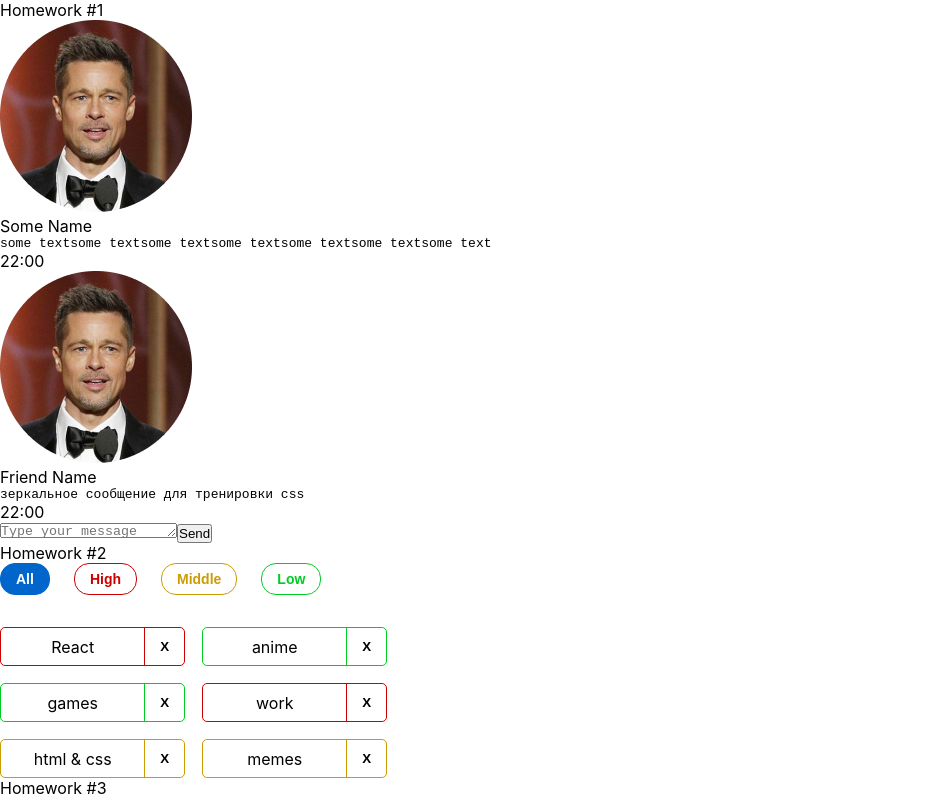
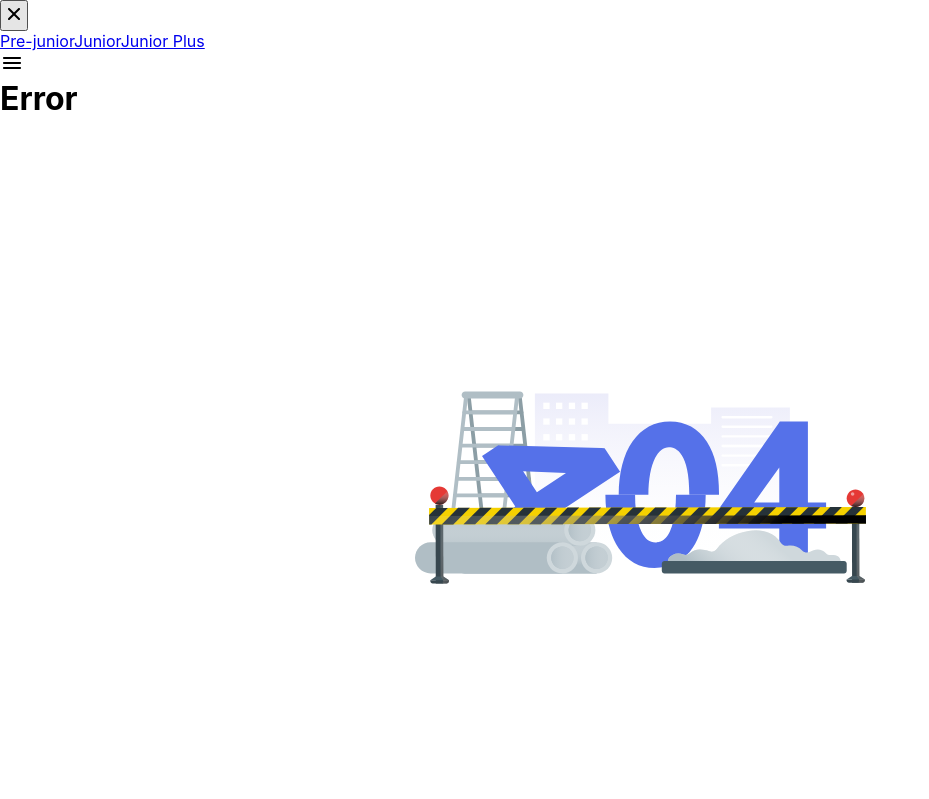
Before and after one commit to SchoolboyKreator/hws2-master, a React (Create React App) app: page /#/profile in a window 1280 px wide. Before the commit this address led to /#/pre-junior. Shown: the top 799 px of the page, without its empty margins (0-929 px from the left). Built offline with nearby package versions, Linux system fonts and the light colour scheme.

Commit message:
hw5 basic task done

```diff
--- a/src/s1-main/App.tsx
+++ b/src/s1-main/App.tsx
@@ -4,18 +4,19 @@
 import HW2 from "../s2-homeworks/hw02/HW2";
 import HW3 from "../s2-homeworks/hw03/HW3";
 import HW4 from "../s2-homeworks/hw04/HW4";
+import HW5 from "../s2-homeworks/hw05/HW5";
 
 function App() {
     return (
         <div className={s.App}>
-            <HW1/>
+            {/*<HW1/>*/}
             {/*раскомментировать по ходу выполнения*/}
-            <HW2/>
-            <HW3/>
-            <HW4/>
+            {/*<HW2/>*/}
+            {/*<HW3/>*/}
+            {/*<HW4/>*/}
 
             {/*при выполнении дз 5 и более - закомментировать здесь дз 1-4, так как они есть внутри дз 5*/}
-            {/*<HW5/>*/}
+            <HW5/>
         </div>
     )
 }
--- a/src/s2-homeworks/hw05/Pages.tsx
+++ b/src/s2-homeworks/hw05/Pages.tsx
@@ -18,15 +18,19 @@
             <Routes>
                 {/*роутинг будут писать студенты*/}
                 {/*в начале мы попадаем на страницу '/' и переходим сразу на страницу /pre-junior*/}
+                <Route path="/" element={<Navigate to={PATH.PRE_JUNIOR} />} />
+                <Route path={PATH.PRE_JUNIOR} element={<PreJunior />} />
+                <Route path={PATH.JUNIOR} element={<Junior />} />
+                <Route path={PATH.JUNIOR_PLUS} element={<JuniorPlus />} />
                 {/*<Route ...*/}
-
+                {/*<Route path={'/profile'} element={<Junior />}/>*/}
                 {/*роуты для /pre-junior, /junior, /junior-plus*/}
                 {/*<Route ...*/}
                 {/*<Route ...*/}
                 {/*<Route ...*/}
 
                 {/*роут для несуществующей страницы должен отрисовать <Error404 />*/}
-                {/*<Route ...*/}
+                 <Route path={'/*'} element={<Error404 />}  />
             </Routes>
         </div>
     )
--- a/src/s2-homeworks/hw05/sidebar/Sidebar.module.css
+++ b/src/s2-homeworks/hw05/sidebar/Sidebar.module.css
@@ -14,9 +14,11 @@
 }
 
 .nav a:hover {
+    color: #0059b3;
 }
 
 .nav a.active {
+    color: wheat;
 }
 .close {
 }
--- a/src/s2-homeworks/hw05/sidebar/Sidebar.tsx
+++ b/src/s2-homeworks/hw05/sidebar/Sidebar.tsx
@@ -31,6 +31,7 @@
                         id={'hw5-pre-junior-link'}
                         to={PATH.PRE_JUNIOR}
                         onClick={handleClose}
+                        className={(navData) => navData.isActive ? s.active : ""}
                         // className={...} // делает студент
                     >
                         Pre-junior
@@ -39,6 +40,8 @@
                         id={'hw5-junior-link'}
                         to={PATH.JUNIOR}
                         onClick={handleClose}
+                        className={(navData) => navData.isActive ? s.active : ""}
+
                         // className={...} // делает студент
                     >
                         Junior
@@ -47,6 +50,8 @@
                         id={'hw5-junior-plus-link'}
                         to={PATH.JUNIOR_PLUS}
                         onClick={handleClose}
+                        className={(navData) => navData.isActive ? s.active : ""}
+
                         // className={...} // делает студент
                     >
                         Junior Plus
```
